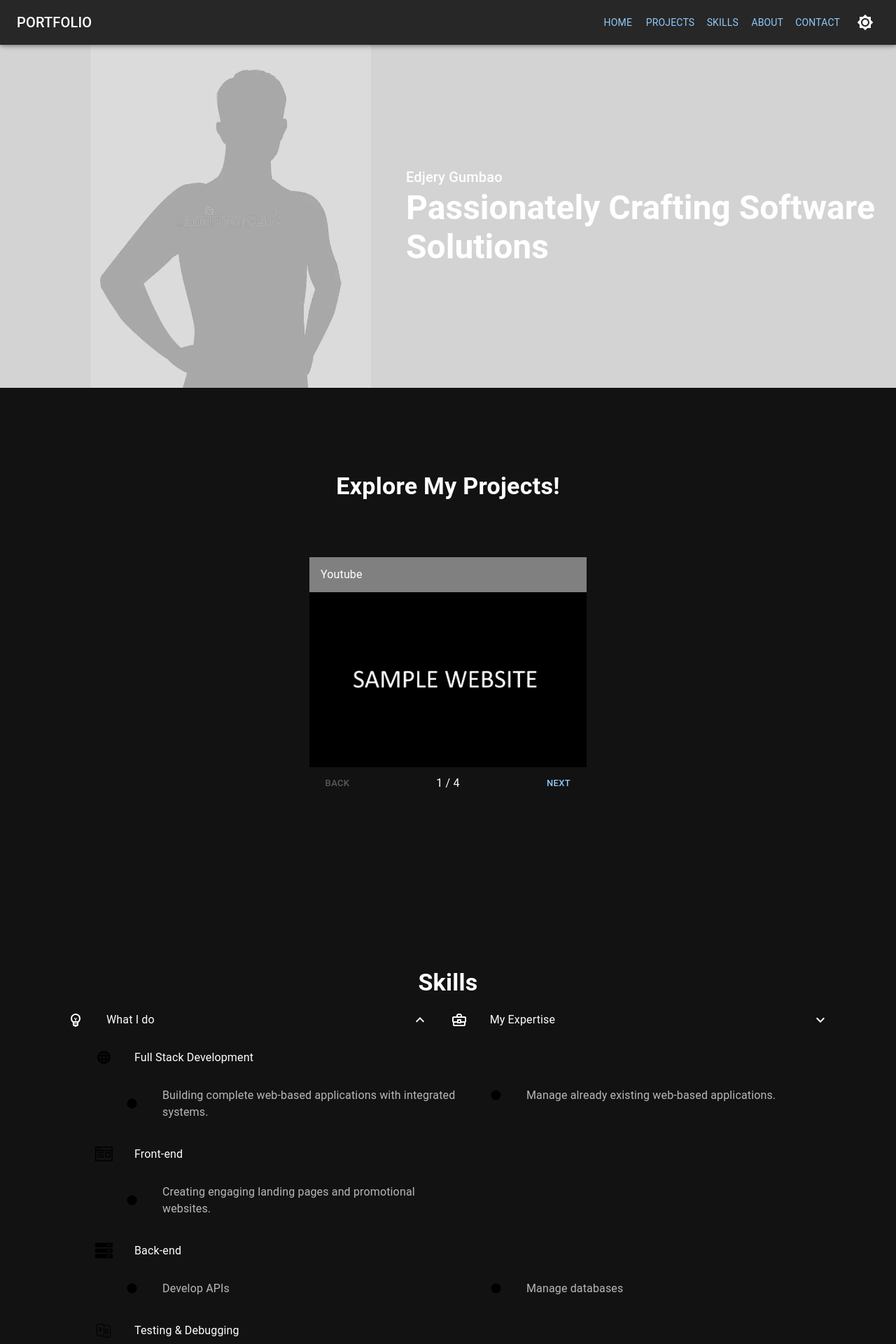
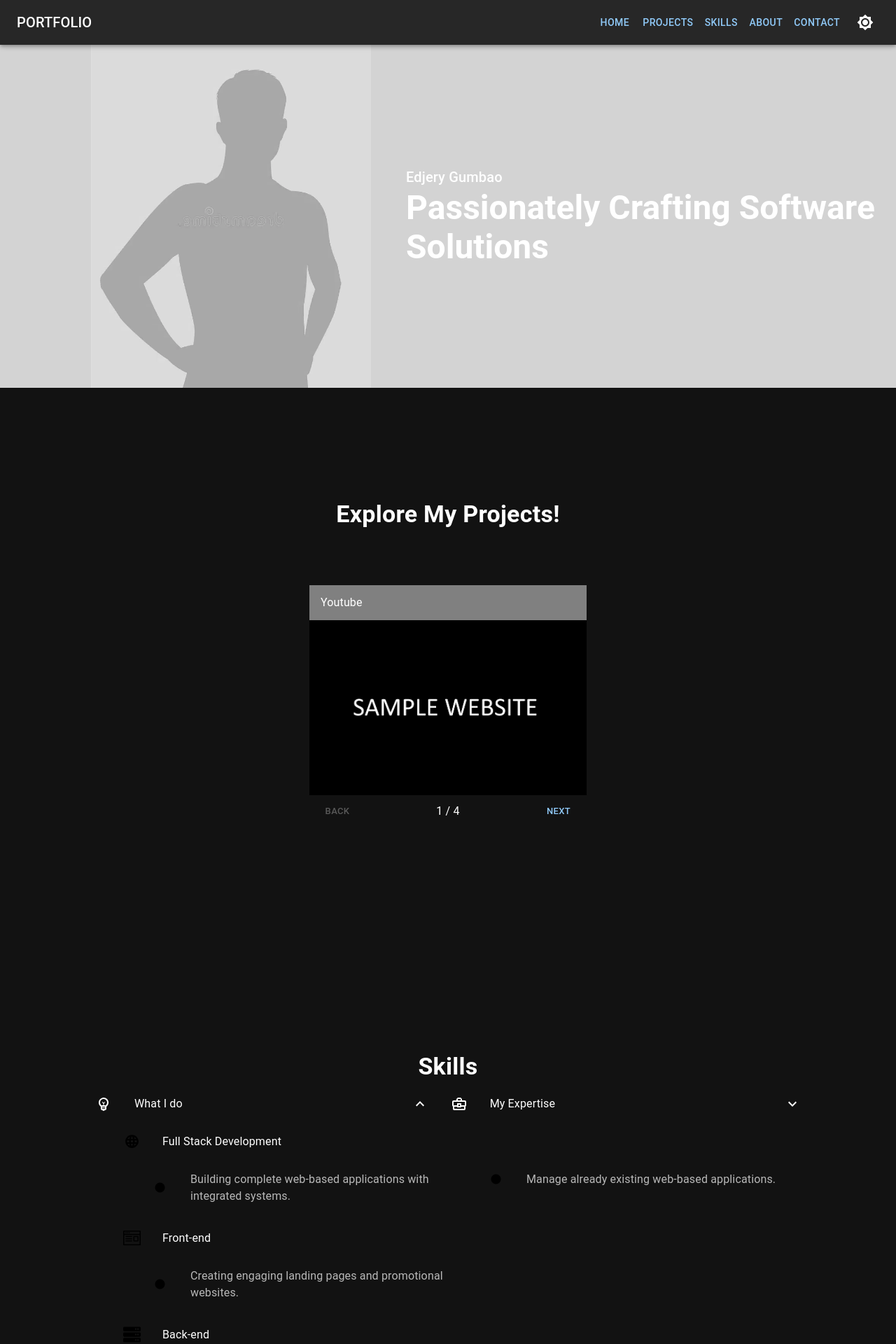
Before and after one commit to EdjeryGumbao/my-portfolio-project-ed, a React (Vite) app: page / in a window 1280 px wide. Shown: the top 1920 px of the page at 70% size. Built offline with nearby package versions, Linux system fonts and the light colour scheme.

Commit message:
Add navbar scroll function

```diff
--- a/src/App.tsx
+++ b/src/App.tsx
@@ -1,6 +1,7 @@
 import {
   Box,
   CssBaseline,
+  Stack,
   ThemeProvider,
   Toolbar,
   createTheme,
@@ -41,13 +42,21 @@ function App() {
       <ThemeProvider theme={theme}>
         <Box>
           <CssBaseline />
-          <Navbar />
+          <Box component="div" id="Home">
+            <Navbar />
+          </Box>
           <Toolbar />
           <Header />
-          <Projects />
-          <Skills />
-          <About />
-          <Contact />
+          <Stack maxWidth={1200} mx="auto" px={10} spacing={20}>
+            <Box component="div" id="Projects" />
+            <Projects />
+            <Box component="div" id="Skills" />
+            <Skills />
+            <Box component="div" id="About" />
+            <About />
+            <Box component="div" id="Contact" />
+            <Contact />
+          </Stack>
           <Footer />
         </Box>
       </ThemeProvider>
--- a/src/components/About.tsx
+++ b/src/components/About.tsx
@@ -6,7 +6,7 @@ const paragraphTextIndent = 50;
 
 const About = () => {
   return (
-    <Box maxWidth={1200} mx="auto" my={15} px={5}>
+    <Box>
       <Grid container spacing={10} sx={{ textAlign: "left" }}>
         <Grid item xs={12} md={6} lg={6}>
           <Typography
--- a/src/components/Contact.tsx
+++ b/src/components/Contact.tsx
@@ -12,7 +12,7 @@ import {
 
 const Contact = () => {
   return (
-    <Box maxWidth={1200} mx="auto" my={15} px={5}>
+    <Box>
       <Stack spacing={5}>
         <Typography variant="h4" sx={{ textAlign: "left", fontWeight: "bold" }}>
           Contact
--- a/src/components/Footer.tsx
+++ b/src/components/Footer.tsx
@@ -1,18 +1,15 @@
 import { GitHub, LinkedIn } from "@mui/icons-material";
-import {
-  Box,
-  Container,
-  Grid,
-  IconButton,
-  Stack,
-  Typography,
-} from "@mui/material";
-import CopyrightIcon from "@mui/icons-material/Copyright";
+import { Box, IconButton, Stack, Typography } from "@mui/material";
 const iconSize = "large";
 
 const Footer = () => {
   return (
-    <Box sx={{ bgcolor: "lightblue", textAlign: "center" }} px={5} py={5}>
+    <Box
+      sx={{ bgcolor: "lightblue", textAlign: "center" }}
+      px={5}
+      py={5}
+      mt={20}
+    >
       <Stack spacing={2}>
         <Box>
           <IconButton
--- a/src/components/Navbar.tsx
+++ b/src/components/Navbar.tsx
@@ -2,7 +2,6 @@ import MenuIcon from "@mui/icons-material/Menu";
 import {
   AppBar,
   Box,
-  Button,
   Drawer,
   Grid,
   IconButton,
@@ -15,6 +14,7 @@ import {
 } from "@mui/material";
 
 import { useState } from "react";
+import ScrollToSectionButton from "./utility/ScrollToSectionButton";
 import ToggleColorMode from "./utility/ToggleColorMode";
 
 const drawerWidth = 240;
@@ -55,11 +55,7 @@ const Navbar = () => {
               <Box>
                 <Box sx={{ display: { xs: "none", sm: "inline" } }}>
                   {navItems.map((item) => (
-                    <Button key={item}>
-                      <Typography variant="body2" color="default">
-                        {item}
-                      </Typography>
-                    </Button>
+                    <ScrollToSectionButton sectionId={item} text={item} />
                   ))}
                 </Box>
                 <ToggleColorMode />
--- a/src/components/Projects.tsx
+++ b/src/components/Projects.tsx
@@ -23,7 +23,7 @@ const Projects = () => {
   };
 
   return (
-    <Box maxWidth={1200} mx="auto" my={15} px={5}>
+    <Box>
       <Typography
         variant="h4"
         sx={{ mb: 10, textAlign: "center", fontWeight: "bold" }}
--- a/src/components/Skills.tsx
+++ b/src/components/Skills.tsx
@@ -28,7 +28,7 @@ const Skills = () => {
     if (open1stCol) setOpen1stCol(false);
   };
   return (
-    <Box my={30}>
+    <Box>
       <Typography variant="h4" sx={{ textAlign: "center", fontWeight: "bold" }}>
         Skills
       </Typography>
--- /dev/null
+++ b/src/components/utility/ScrollToSectionButton.tsx
@@ -0,0 +1,19 @@
+import { Button } from "@mui/material";
+
+interface Props {
+  sectionId: string;
+  text: string;
+}
+
+const ScrollToSectionButton = ({ sectionId, text }: Props) => {
+  const scrollToSection = () => {
+    const section = document.getElementById(sectionId);
+    if (section) {
+      section.scrollIntoView({ behavior: "smooth" });
+    }
+  };
+
+  return <Button onClick={scrollToSection}>{text}</Button>;
+};
+
+export default ScrollToSectionButton;
```
